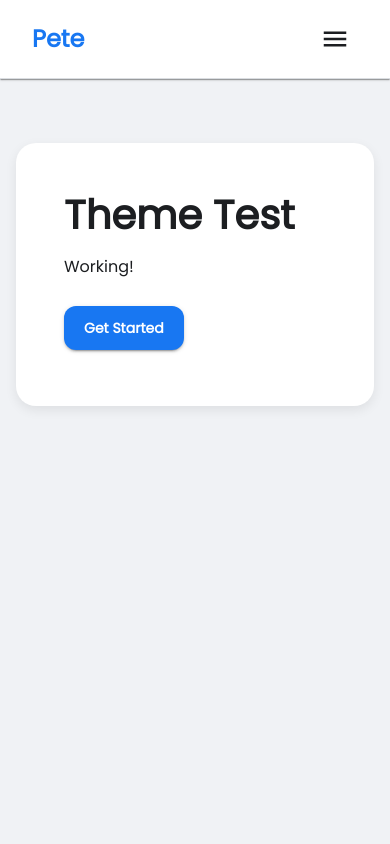
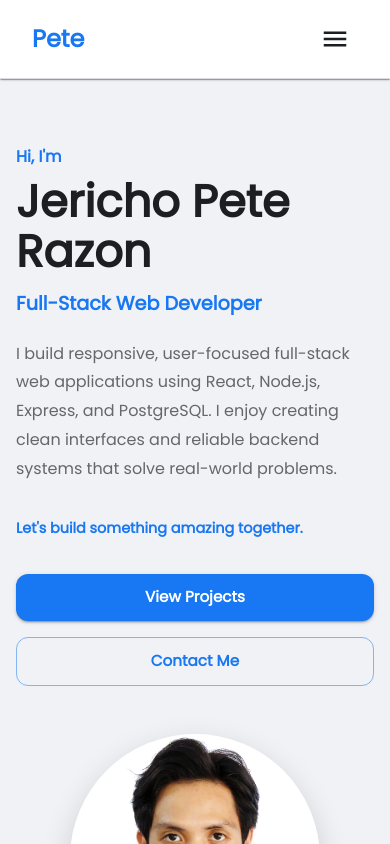
Before and after one commit to razonjericho/HTML-and-CSS-Web-Portfolio, a React (Vite) app in the folder web-portfolio/: page / in a window 390 px wide. Shown: the top 844 px of the page. Built offline with nearby package versions, Linux system fonts and the light colour scheme.

Commit message:
feat: implement responsive hero section with profile image

```diff
--- a/web-portfolio/src/App.jsx
+++ b/web-portfolio/src/App.jsx
@@ -1,5 +1,6 @@
 import React from "react";
 import Header from "./components/Header/Header";
+import Hero from "./sections/Hero/Hero";
 import { Button, Card, CardContent, Typography, Container } from "@mui/material";
 
 function App() {
@@ -7,26 +8,9 @@ function App() {
   return (
     <div>
       <Header />
-      <Container sx={{ py: 8 }}>
-        <Card sx={{ p: 4 }}>
-            <CardContent>
-                <Typography variant="h2" gutterBottom>
-                    Theme Test
-                </Typography>
-
-                <Typography color="text.secondary">
-                    Working!
-                </Typography>
-
-                <Button
-                    variant="contained"
-                    sx={{ mt: 3 }}
-                >
-                    Get Started
-                </Button>
-            </CardContent>
-        </Card>
-    </Container>
+      <main>
+        <Hero />
+      </main>
     </div>
 
   )
--- a/web-portfolio/src/components/Header/Header.jsx
+++ b/web-portfolio/src/components/Header/Header.jsx
@@ -100,9 +100,9 @@ function Header() {
                                         key={item.id}
                                         color="inherit"
                                         sx={{
-                                            color: "text.secondary",
+                                            color: "text.primary",
 
-                                            fontWeight: 500,
+                                            fontWeight: 600,
 
                                             fontSize: {
                                                 md: "1.5rem",
@@ -178,9 +178,9 @@ function Header() {
                     >
                         <Typography
                             variant="h6"
-                            fontWeight={700}
-                            color="primary.main"
                             sx={{
+                                color:"primary.main",
+                                fontWeight: 700,
                                 fontSize: {
                                     sm: "1.65rem",
                                 },
--- /dev/null
+++ b/web-portfolio/src/sections/Hero/Hero.jsx
@@ -0,0 +1,253 @@
+import React from "react";
+import { Container, Grid, Box, Typography, Button, Stack } from "@mui/material";
+import ProfileImage from "../../assets/Images/Profile/Profile.jpg";
+
+function Hero() {
+    return (
+        <Box
+            component="section"
+            id="home"
+            sx={{
+                py: {
+                    xs: 8,
+                    sm: 10,
+                    md: 12,
+                    lg: 14,
+                },
+            }}
+        >
+            <Container maxWidth="lg">
+                <Grid
+                    container
+                    spacing={{
+                        xs: 6,
+                        md: 8,
+                    }}
+                    sx={{
+                        alignItems:"center",
+                    }}
+                >
+
+                    <Grid
+                        size={{
+                            xs: 12,
+                            md: 7,
+                        }}
+                    >
+                        <Typography
+                            sx={{
+                                fontSize: {
+                                    sm: "1.5rem",
+                                    md: "2.2rem",
+                                    lg: "1.5rem",
+                                },
+                                color:"primary.main",
+                                fontWeight: 600,
+                            }}
+                            gutterBottom
+                        >
+                            Hi, I'm
+                        </Typography>
+
+                        <Typography
+                            variant="h1"
+                            sx={{
+                                mb: 2,
+
+                                fontSize: {
+                                    xs: "2.8rem",
+                                    sm: "3.5rem",
+                                    md: "4.5rem",
+                                    lg: "5rem",
+                                },
+
+                                fontWeight: 700,
+
+                                lineHeight: 1.1,
+                            }}
+                        >
+                            Jericho Pete Razon
+                        </Typography>
+
+                        <Typography
+                            variant="h4"
+                            sx={{
+                                color: "primary.main",
+                                mb: 3,
+
+                                fontWeight: 600,
+
+                                fontSize: {
+                                    xs: "1.2rem",
+                                    sm: "1.8rem",
+                                    md: "2.2rem",
+                                },
+                            }}
+                        >
+                            Full-Stack Web Developer
+                        </Typography>
+
+                        <Typography
+                            variant="body1"
+                            sx={{
+                                color:"text.secondary",
+                                maxWidth: 600,
+
+                                mb: 4,
+
+                                fontSize: {
+                                    xs: "1rem",
+                                    sm: "1.1rem",
+                                    md: "1.6rem",
+                                },
+
+                                lineHeight: 1.8,
+                            }}
+                        >
+                            I build responsive, user-focused
+                            full-stack web applications using
+                            React, Node.js, Express, and PostgreSQL.
+                            I enjoy creating clean interfaces
+                            and reliable backend systems that
+                            solve real-world problems.
+                        </Typography>
+
+                        <Typography
+                            sx={{
+                                mb: 4,
+                                fontSize: {
+                                    xs: "0.9rem",
+                                    sm: "1.1rem",
+                                    md: "1.4rem",
+                                },
+
+                                fontWeight: 600,
+
+                                color: "primary.main",
+                            }}
+                        >
+                            Let's build something amazing together.
+                        </Typography>
+
+                        <Stack
+                            direction={{
+                                xs: "column",
+                                sm: "row",
+                            }}
+                            spacing={2}
+                        >
+                            <Button
+                                variant="contained"
+                                sx={{
+                                    px: {
+                                        xs: 3,
+                                        sm: 4,
+                                        md: 4.5,
+                                        lg: 5,
+                                    },
+
+                                    py: {
+                                        xs: 1.3,
+                                        sm: 1.5,
+                                        md: 1.6,
+                                        lg: 1.7,
+                                    },
+
+                                    fontSize: {
+                                        xs: "0.95rem",
+                                        sm: "1rem",
+                                        md: "1.05rem",
+                                        lg: "1.05rem",
+                                    },
+
+                                    minWidth: {
+                                        xs: 140,
+                                        sm: 170,
+                                        md: 190,
+                                        lg: 200,
+                                    },
+                                }}
+                            >
+                                View Projects
+                            </Button>
+
+                            <Button
+                                variant="outlined"
+                                sx={{
+                                    px: {
+                                        xs: 3,
+                                        sm: 4,
+                                        md: 4.5,
+                                        lg: 5,
+                                    },
+
+                                    py: {
+                                        xs: 1.3,
+                                        sm: 1.5,
+                                        md: 1.6,
+                                        lg: 1.7,
+                                    },
+
+                                    fontSize: {
+                                        xs: "0.95rem",
+                                        sm: "1rem",
+                                        md: "1.05rem",
+                                        lg: "1.05rem",
+                                    },
+
+                                    minWidth: {
+                                        xs: 140,
+                                        sm: 170,
+                                        md: 190,
+                                        lg: 200,
+                                    },
+                                }}
+                            >
+                                Contact Me
+                            </Button>
+                        </Stack>
+                    </Grid>
+
+                    <Grid
+                        size={{
+                            xs: 12,
+                            md: 5,
+                        }}
+                    >
+                        <Box
+                            sx={{
+                                display: "flex",
+                                justifyContent: "center",
+                            }}
+                        >
+                            <Box
+                                component="img"
+                                src={ProfileImage}
+                                alt="Jericho Pete Razon"
+                                sx={{
+                                    width: {
+                                        xs: 250,
+                                        sm: 320,
+                                        md: 360,
+                                        lg: 420,
+                                    },
+
+                                    aspectRatio: "1",
+
+                                    objectFit: "cover",
+
+                                    borderRadius: "50%",
+
+                                    boxShadow:
+                                        "0 10px 30px rgba(0,0,0,0.15)",
+                                }}
+                            />
+                        </Box>
+                    </Grid>
+                </Grid>
+            </Container>
+        </Box>
+    );
+}
+
+export default Hero;
```
Also changed, not shown: web-portfolio/src/assets/Images/Profile/Profile.jpg (renamed from web-portfolio/src/assets/Images/Jericho Pete K. Razon - Picture.jpg), web-portfolio/src/sections/Hero/HeroBackground.jsx (added).
